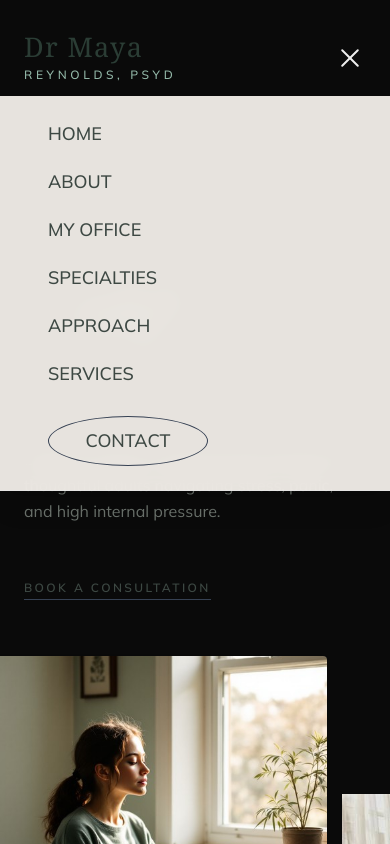
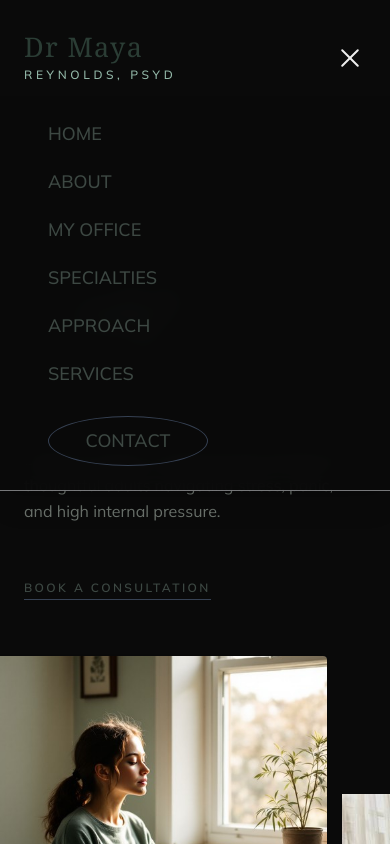
Before and after one commit to Novamxter/maya-reynolds-psychology-redesign, a Next.js app: page / in a window 390 px wide. Both pictures are taken after a click on the button 350 px from the left and 58 px from the top of the page. Shown: the top 844 px of the page. Built offline with nearby package versions, Linux system fonts and the light colour scheme.

Commit message:
updated README

```diff
--- a/src/components/Navbar.jsx
+++ b/src/components/Navbar.jsx
@@ -57,7 +57,7 @@ export default function Navbar() {
 
       {/* Slide-Down Mobile Menu */}
       <div
-        className={`lg:hidden fixed inset-x-0 top-24 bg-[#F4F0EA]/95 backdrop-blur-md shadow-xl border-b border-gray-200/50 transition-all duration-500 ease-in-out z-40 overflow-hidden ${
+        className={`lg:hidden fixed inset-x-0 top-24 bg-(--background)/95 backdrop-blur-md shadow-xl border-b border-gray-200/50 transition-all duration-500 ease-in-out z-40 overflow-hidden ${
           menuOpen ? "max-h-125 opacity-100 py-6" : "max-h-0 opacity-0 py-0"
         }`}
       >
```
Also changed, not shown: 1 other file (tests, documents, lock files or other folders).
